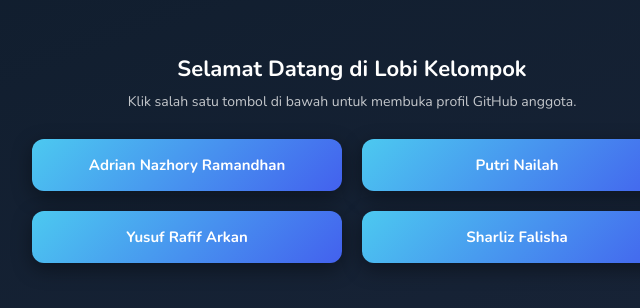
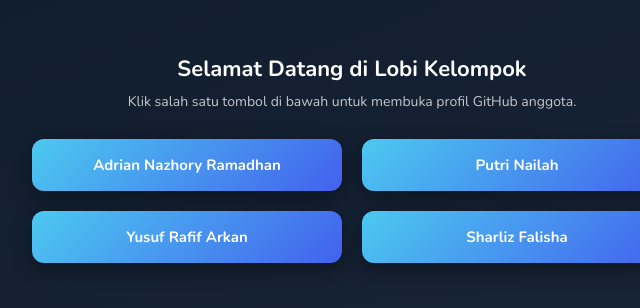
Before and after one commit to yusuf-rafif/Html, a plain HTML site: page index.html in a window 1280 px wide. Shown: the part 252-560 px from the top of the page, 288-928 px from the left. Drawn offline with nearby package versions, Linux system fonts and the light colour scheme.

Commit message:
Update index.html

```diff
--- a/index.html
+++ b/index.html
@@ -72,7 +72,7 @@ p.lead{color:var(--muted);font-size:14px;margin-bottom:28px}
 <p class="lead">Klik salah satu tombol di bawah untuk membuka profil GitHub anggota.</p>
 
 <div class="buttons">
-  <a class="btn" href="https://adriannazhory1-dot.github.io/ianhtml/" target="_blank">Adrian Nazhory Ramandhan</a>
+  <a class="btn" href="https://adriannazhory1-dot.github.io/ianhtml/" target="_blank">Adrian Nazhory Ramadhan</a>
   <a class="btn" href="https://ultramannailah.github.io/kuga/" target="_blank">Putri Nailah</a>
   <a class="btn" href="https://yusuf-rafif.github.io/htmlyusuf/" target="_blank">Yusuf Rafif Arkan</a>
   <a class="btn" href="https://shrlyvs.github.io/Sharliz-Falisha/" target="_blank">Sharliz Falisha</a>
```
